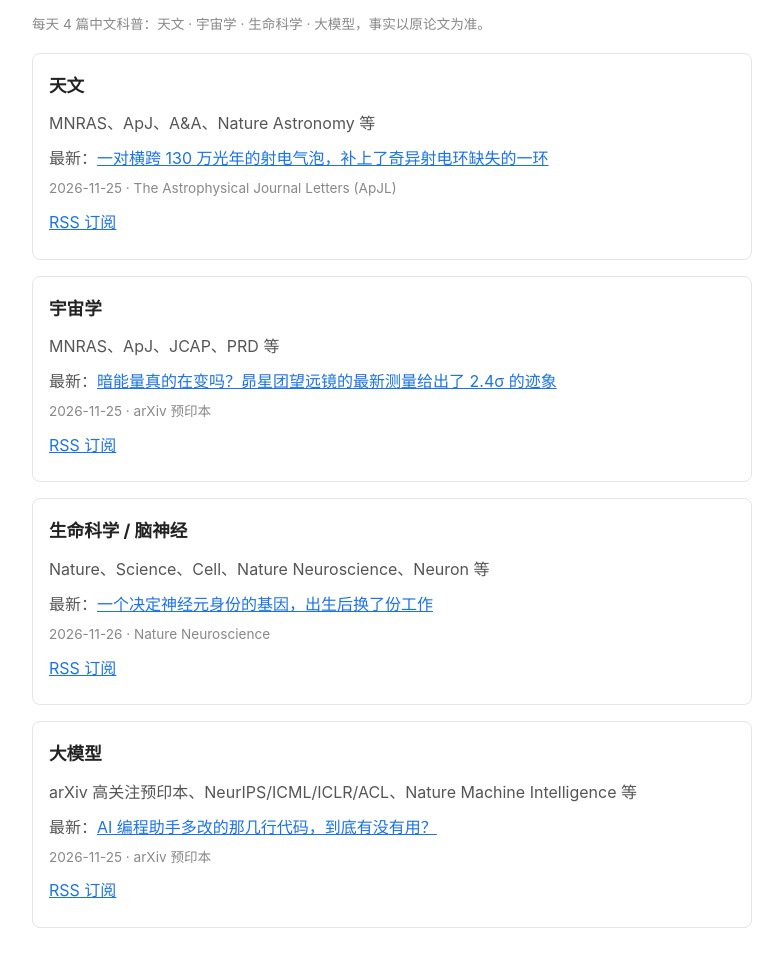
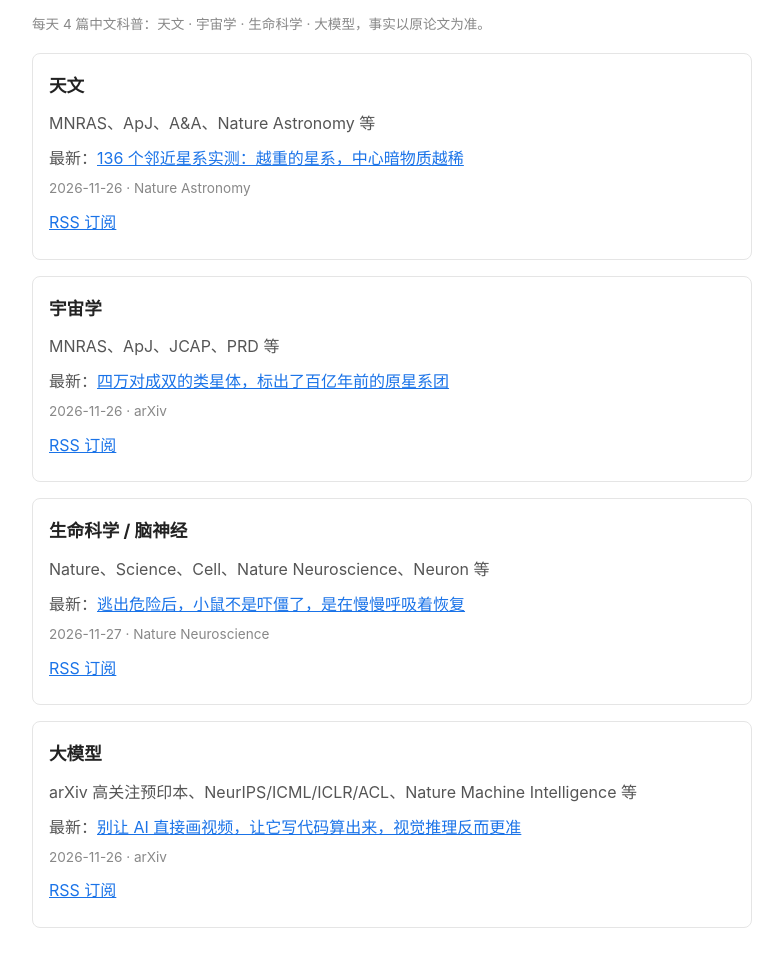
Before and after one commit to 123hurray/digest, a plain HTML site: page index.html in a window 1280 px wide. Shown: the part 78-1042 px from the top of the page, without its empty margins (248-1031 px from the left). Drawn offline with Linux system fonts and the light colour scheme.

Commit message:
digest: index.html

```diff
--- a/index.html
+++ b/index.html
@@ -17,9 +17,9 @@ a { color: #1a73e8; }
 <body>
 <h1>每日科学论文科普速递</h1>
 <p class="meta">每天 4 篇中文科普：天文 · 宇宙学 · 生命科学 · 大模型，事实以原论文为准。</p>
-<div class="track"><h2>天文</h2><p>MNRAS、ApJ、A&A、Nature Astronomy 等</p><p>最新：<a href="/home/hatch/workspace/astro-daily/astro/2026-11-27-astro.html">一对横跨 130 万光年的射电气泡，补上了奇异射电环缺失的一环</a><br><span class="meta">2026-11-25 · The Astrophysical Journal Letters (ApJL)</span></p><p><a href="/home/hatch/workspace/astro-daily/astro/rss.xml">RSS 订阅</a></p></div>
-<div class="track"><h2>宇宙学</h2><p>MNRAS、ApJ、JCAP、PRD 等</p><p>最新：<a href="/home/hatch/workspace/astro-daily/cosmo/2026-11-27-cosmo.html">暗能量真的在变吗？昴星团望远镜的最新测量给出了 2.4σ 的迹象</a><br><span class="meta">2026-11-25 · arXiv 预印本</span></p><p><a href="/home/hatch/workspace/astro-daily/cosmo/rss.xml">RSS 订阅</a></p></div>
-<div class="track"><h2>生命科学 / 脑神经</h2><p>Nature、Science、Cell、Nature Neuroscience、Neuron 等</p><p>最新：<a href="/home/hatch/workspace/astro-daily/life/2026-11-27-life.html">一个决定神经元身份的基因，出生后换了份工作</a><br><span class="meta">2026-11-26 · Nature Neuroscience</span></p><p><a href="/home/hatch/workspace/astro-daily/life/rss.xml">RSS 订阅</a></p></div>
-<div class="track"><h2>大模型</h2><p>arXiv 高关注预印本、NeurIPS/ICML/ICLR/ACL、Nature Machine Intelligence 等</p><p>最新：<a href="/home/hatch/workspace/astro-daily/llm/2026-11-27-llm.html">AI 编程助手多改的那几行代码，到底有没有用？</a><br><span class="meta">2026-11-25 · arXiv 预印本</span></p><p><a href="/home/hatch/workspace/astro-daily/llm/rss.xml">RSS 订阅</a></p></div>
+<div class="track"><h2>天文</h2><p>MNRAS、ApJ、A&A、Nature Astronomy 等</p><p>最新：<a href="/home/hatch/workspace/astro-daily/astro/2026-11-28-astro.html">136 个邻近星系实测：越重的星系，中心暗物质越稀</a><br><span class="meta">2026-11-26 · Nature Astronomy</span></p><p><a href="/home/hatch/workspace/astro-daily/astro/rss.xml">RSS 订阅</a></p></div>
+<div class="track"><h2>宇宙学</h2><p>MNRAS、ApJ、JCAP、PRD 等</p><p>最新：<a href="/home/hatch/workspace/astro-daily/cosmo/2026-11-28-cosmo.html">四万对成双的类星体，标出了百亿年前的原星系团</a><br><span class="meta">2026-11-26 · arXiv</span></p><p><a href="/home/hatch/workspace/astro-daily/cosmo/rss.xml">RSS 订阅</a></p></div>
+<div class="track"><h2>生命科学 / 脑神经</h2><p>Nature、Science、Cell、Nature Neuroscience、Neuron 等</p><p>最新：<a href="/home/hatch/workspace/astro-daily/life/2026-11-28-life.html">逃出危险后，小鼠不是吓僵了，是在慢慢呼吸着恢复</a><br><span class="meta">2026-11-27 · Nature Neuroscience</span></p><p><a href="/home/hatch/workspace/astro-daily/life/rss.xml">RSS 订阅</a></p></div>
+<div class="track"><h2>大模型</h2><p>arXiv 高关注预印本、NeurIPS/ICML/ICLR/ACL、Nature Machine Intelligence 等</p><p>最新：<a href="/home/hatch/workspace/astro-daily/llm/2026-11-28-llm.html">别让 AI 直接画视频，让它写代码算出来，视觉推理反而更准</a><br><span class="meta">2026-11-26 · arXiv</span></p><p><a href="/home/hatch/workspace/astro-daily/llm/rss.xml">RSS 订阅</a></p></div>
 </body>
 </html>
```
